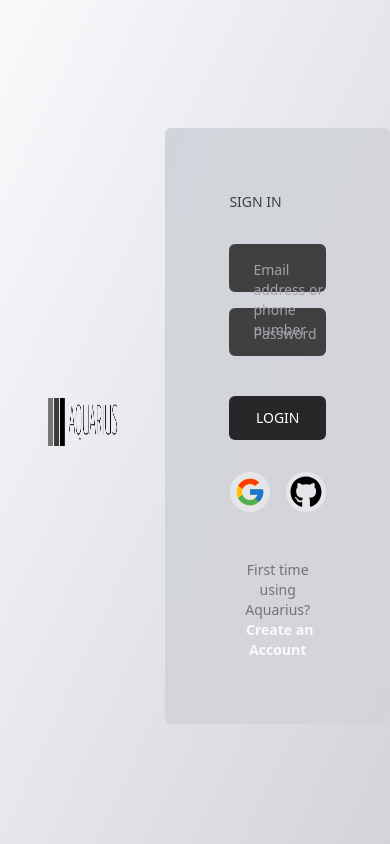
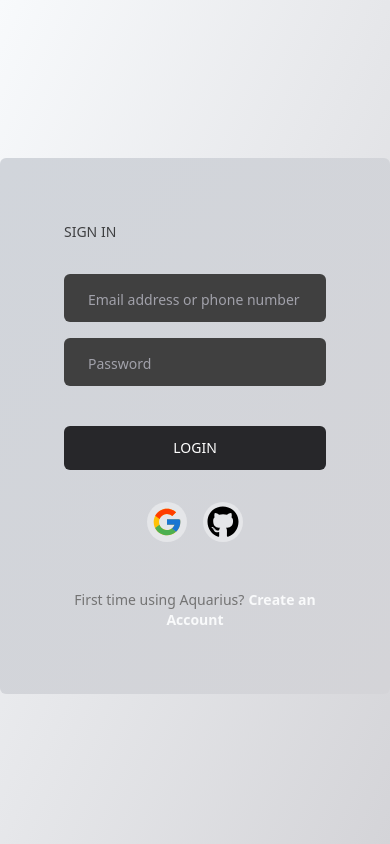
Before and after one commit to EnigmaticV/aquarius, a Next.js app: page /auth in a window 390 px wide. Built offline with nearby package versions, Linux system fonts and the light colour scheme; no server answers.

Commit message:
Update aquarius mobile responsive auth.tsx

```diff
--- a/pages/auth.tsx
+++ b/pages/auth.tsx
@@ -71,7 +71,7 @@ const Auth = () => {
  <div className="relative h-full w-full bg-[url('/images/hero.jpg')] bg-no-repeat bg-center bg-fixed bg-cover">
       <div className="bg-gradient-to-br from-slate-50 to-zinc-300 w-full h-full lg:bg-opacity-50">
       <div className="h-screen flex items-center justify-center">
-      <nav className="px-12 py-5">
+      <nav className="px-12 py-5 hidden sm:block">
       <img src="/images/logoBlack.png" alt="logo" className="h-12" />
                 </nav>
                 <div className="bg-gradient-to-br from-gray-300 to-zinc-300 bg-opacity-70 px-16 py-16 self-center mt-2 lg:w-2/5 lg:max-w-md rounded-md w-full">
```
